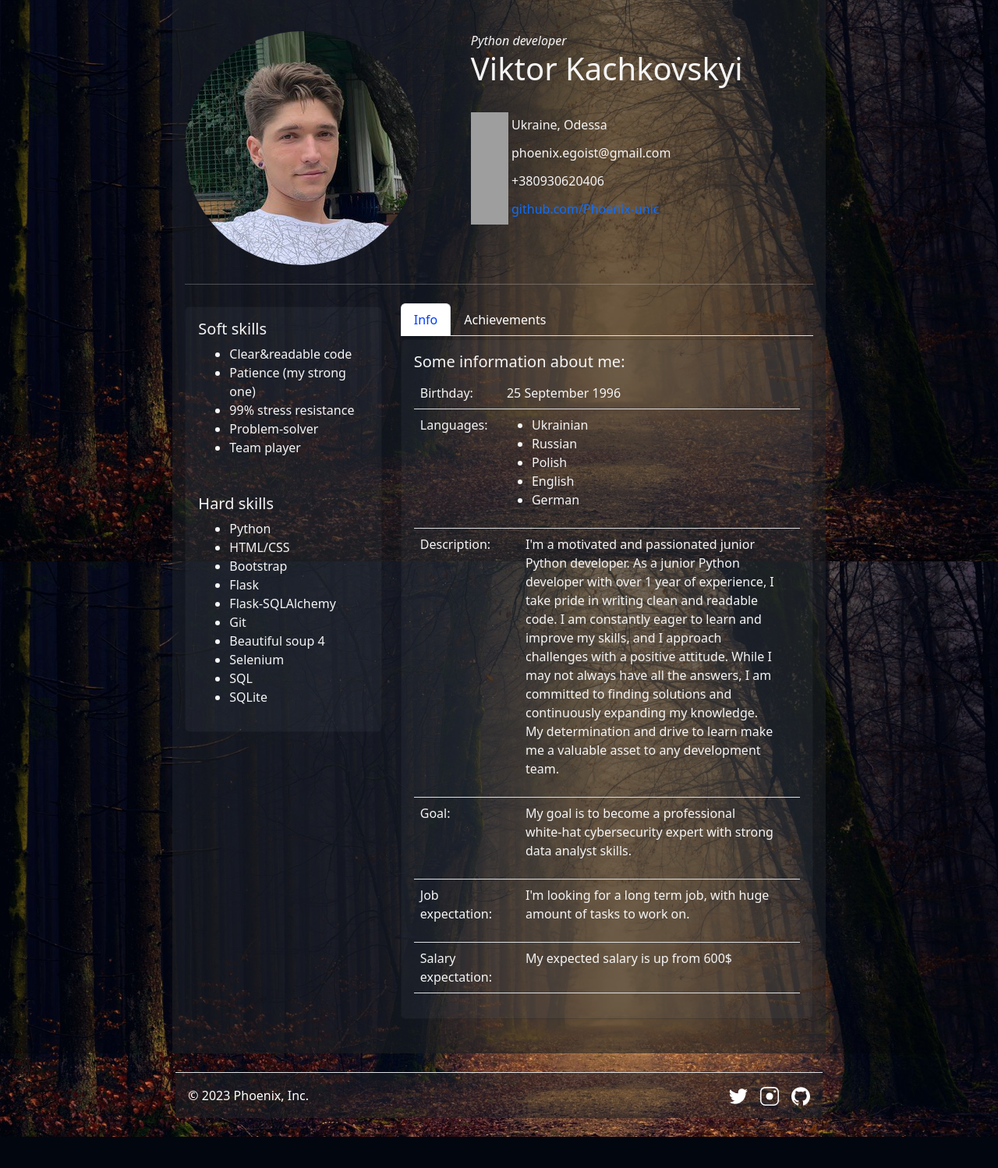
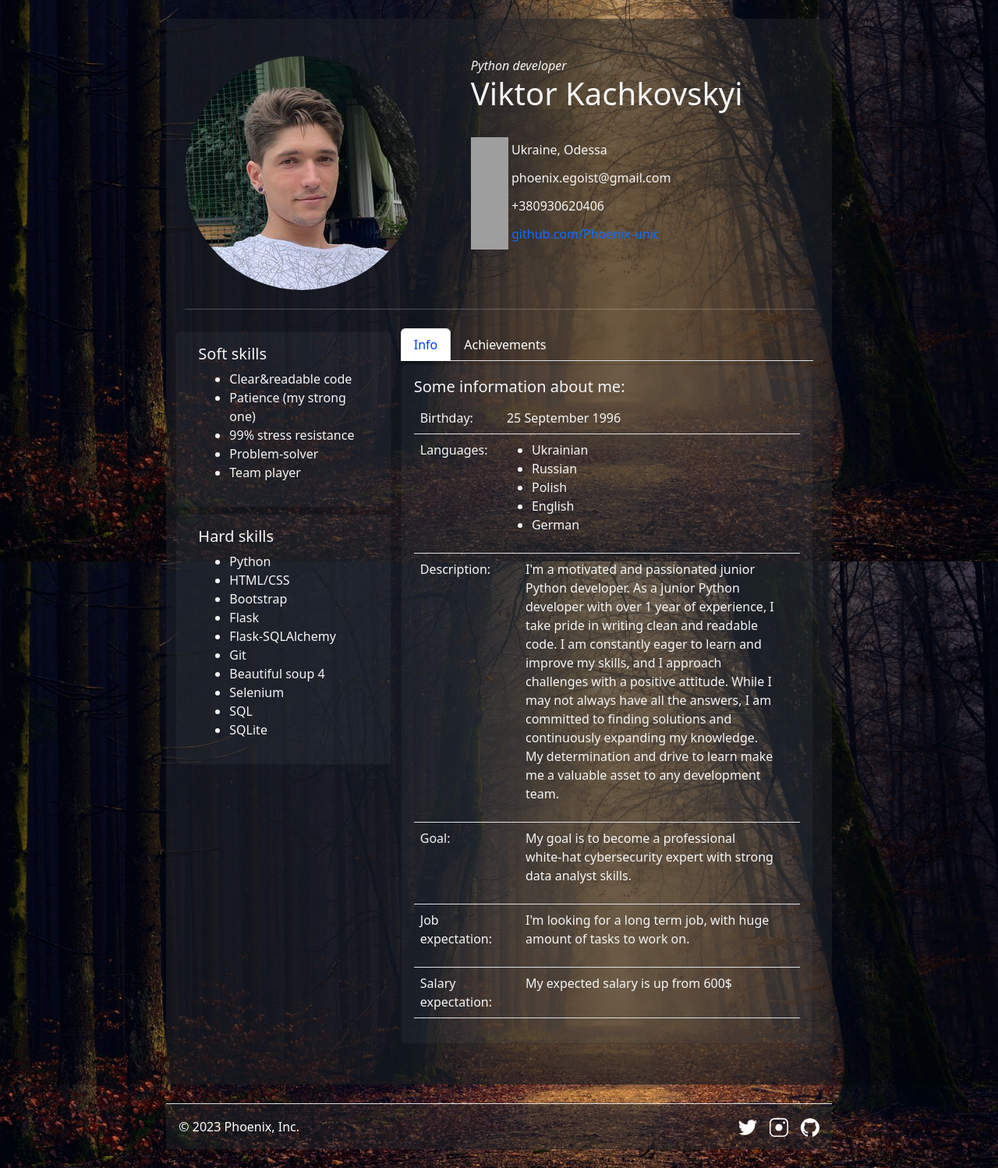
Before and after one commit to Phoenix-unic/my-blog, a Flask app: page /about in a window 1280 px wide. Shown: the part 80-1578 px from the top of the page at 78% size. Before the commit the page ends 1538 px from the top, so only its background shows below. Run offline with Flask 3, Linux system fonts and the light colour scheme; grey boxes are pictures that could not be loaded.

Commit message:
modified margin/padding in about and layout

```diff
--- a/templates/about.html
+++ b/templates/about.html
@@ -10,10 +10,11 @@ active-link
 
 {% block main %}
 
-<div class="p-3 bg-dark bg-opacity-50 col-xl-8 col-lg-10 col-md-12 mx-auto">
+<div class="row">
+  <div class="col-xl-8 col-lg-10 col-md-12 mx-auto mt-lg-4 mt-md-2 p-4 bg-dark bg-opacity-50 ">
     <div class="row my-4">
       <div class="col-lg-4 col-md-6">
-      <img width="300" height="300" class="rounded-circle d-block mx-auto" src="/static/images/300x300-photo.png"
+        <img id="about-avatar" class="rounded-circle d-block mx-auto" src="/static/images/300x300-photo.png"
           alt="profile-photo" />
       </div>
       <div class="col-lg-8 col-md-6 col-sm-12 d-flex justify-content-center">
@@ -46,7 +47,8 @@ active-link
     <hr />
     <div class="row my-4">
       <div class="col-lg-4">
-      <div class="card my-1 bg-secondary bg-opacity-10">
+        <div class="row">
+          <div class="col-lg-12 col-md-6 col-sm-6 card my-1 bg-secondary bg-opacity-10">
             <div class="card-body">
               <h5 class="card-title">Soft skills</h5>
               <ul class="mx-2">
@@ -57,6 +59,8 @@ active-link
                 <li>Team player</li>
               </ul>
             </div>
+          </div>
+          <div class="col-lg-12 col-md-6 col-sm-6 card my-1 bg-secondary bg-opacity-10">
             <div class="card-body">
               <h5 class="card-title">Hard skills</h5>
               <ul class="mx-2">
@@ -71,6 +75,7 @@ active-link
                 <li>SQL</li>
                 <li>SQLite</li>
               </ul>
+            </div>
           </div>
         </div>
       </div>
@@ -202,5 +207,6 @@ active-link
       </div>
     </div>
   </div>
+</div>
 
 {% endblock %}
--- a/templates/layout.html
+++ b/templates/layout.html
@@ -65,7 +65,7 @@
   <main class="container-fluid bg-black bg-opacity-25">{% block main %}{% endblock %}</main>
   <div class="container-fluid">
     <div class="row">
-      <div class="col-xl-8 col-lg-10 col-md-12 mx-auto">
+      <div class="col-xl-8 col-lg-10 col-md-12 px-0 mx-auto">
         <footer
           class="d-flex flex-wrap bg-dark bg-opacity-50 justify-content-between align-items-center p-3 my-4 border-top">
           <div class="col-md-4 d-flex align-items-center">
--- a/templates/project.html
+++ b/templates/project.html
@@ -12,7 +12,11 @@ active-link
 {% block main %}
 
 <div class="row">
-    <div class=""></div>
+    <div class="col-xl-8 col-lg-10 col-md-12 mx-auto mt-lg-4 mt-md-2 p-3 bg-dark bg-opacity-50 ">
+        <div class="row">
+            <div class=""></div>
+        </div>
+    </div>
 </div>
 
 {% endblock %}
```
Lines whose indentation alone changed are shown as unchanged.
